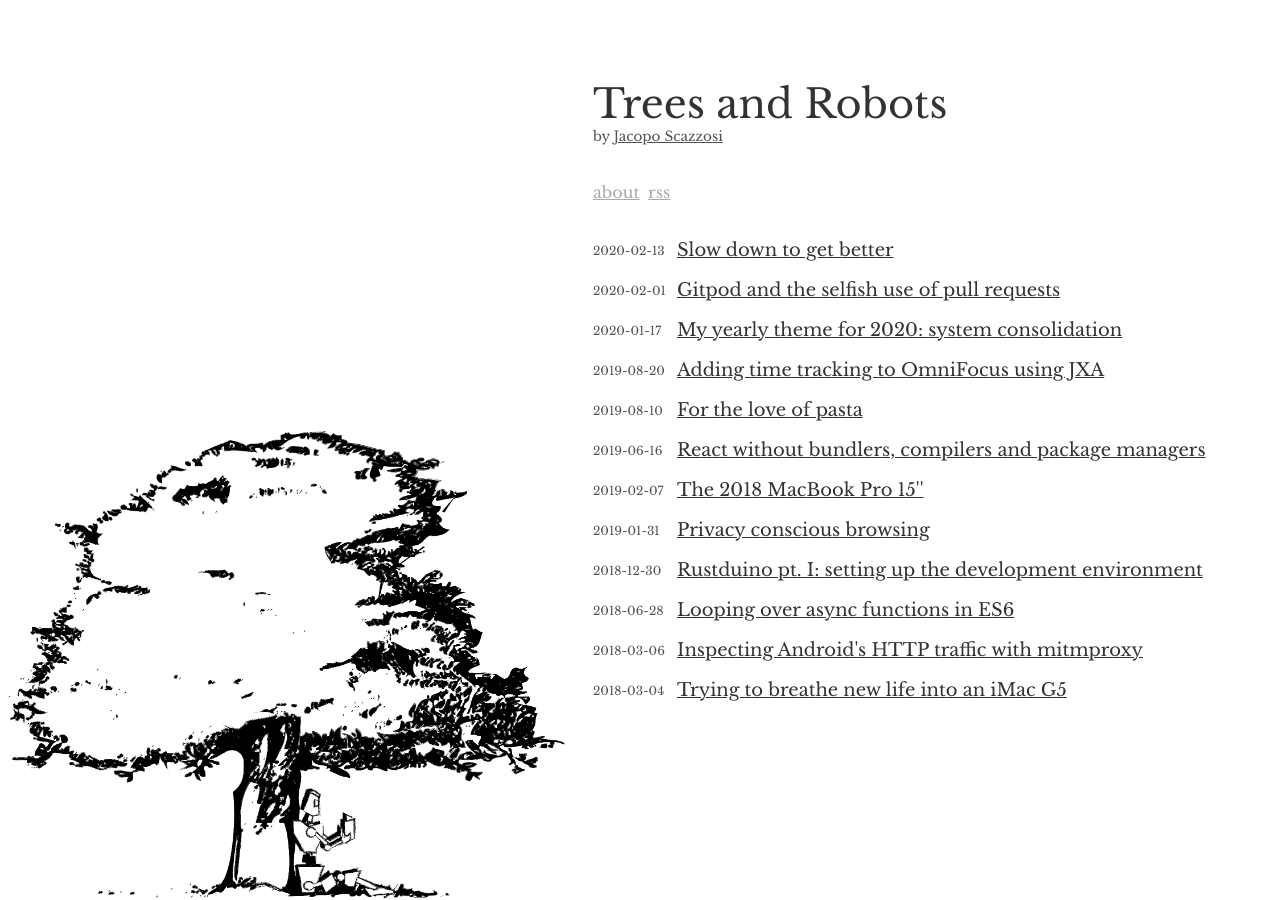
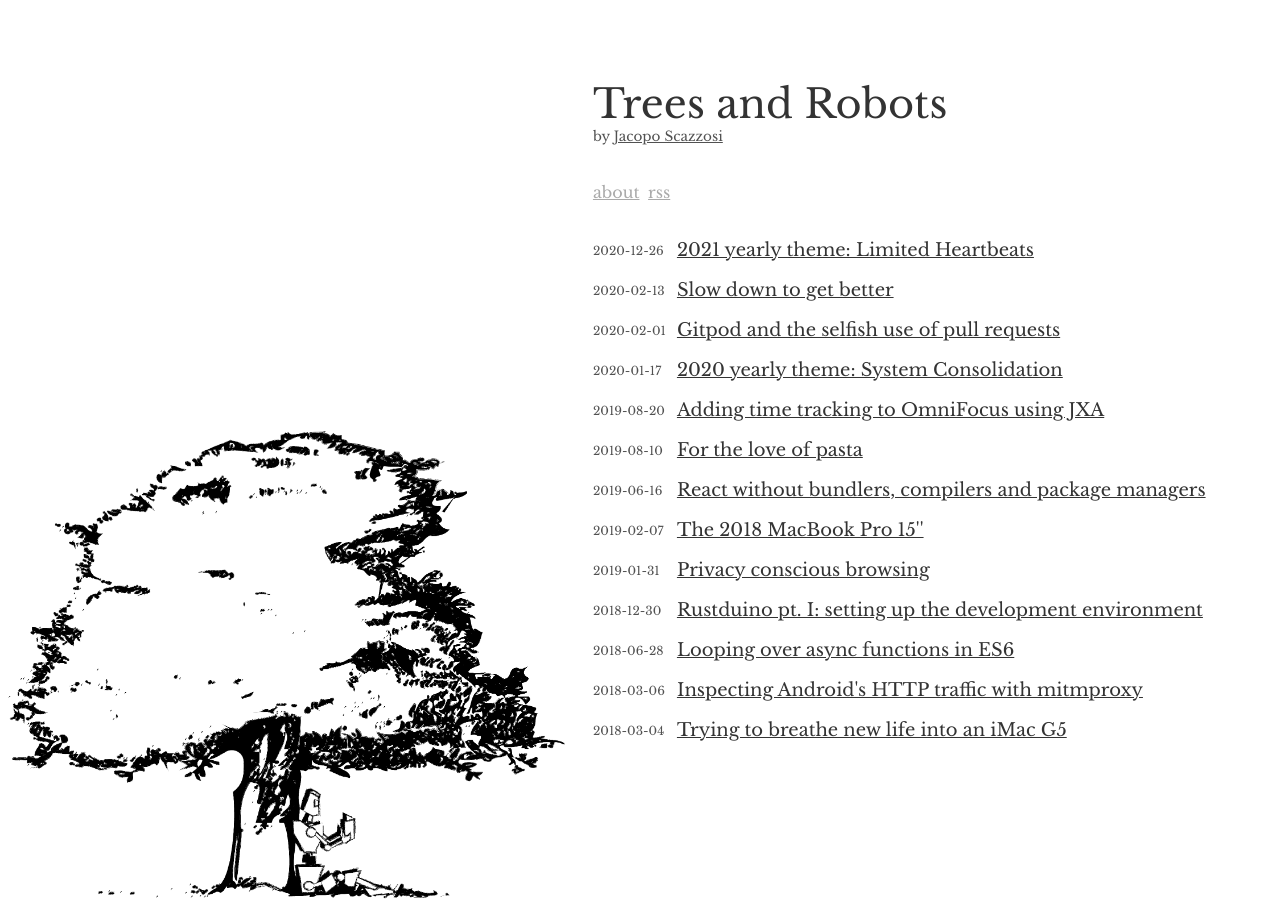
Before and after one commit to jacoscaz/treesandrobots.github.io, a Jekyll site: the page built from index.html, in a window 1280 px wide. Built offline with Jekyll 4.4.1, drawn with Linux system fonts in a browser that asks for light colours.

Commit message:
yearly theme 2021

```diff
--- a/_posts/2020-01-17-yearly-theme-2020-system-consolidation.md
+++ b/_posts/2020-01-17-yearly-theme-2020-system-consolidation.md
@@ -1,6 +1,6 @@
 ---
-title: "My yearly theme for 2020: system consolidation"
-description: Celebrating the new year, Cortex-style
+title: "2020 yearly theme: System Consolidation"
+description: Celebrating 2020, Cortex-style
 ---
 
 In the website of [The Theme System Journal][5], the amazing hosts of the
```
Also changed, not shown: _posts/2020-12-26-yearly-theme-2021-year-of-limited-heartbeats.md (added, +40 -0 lines).
